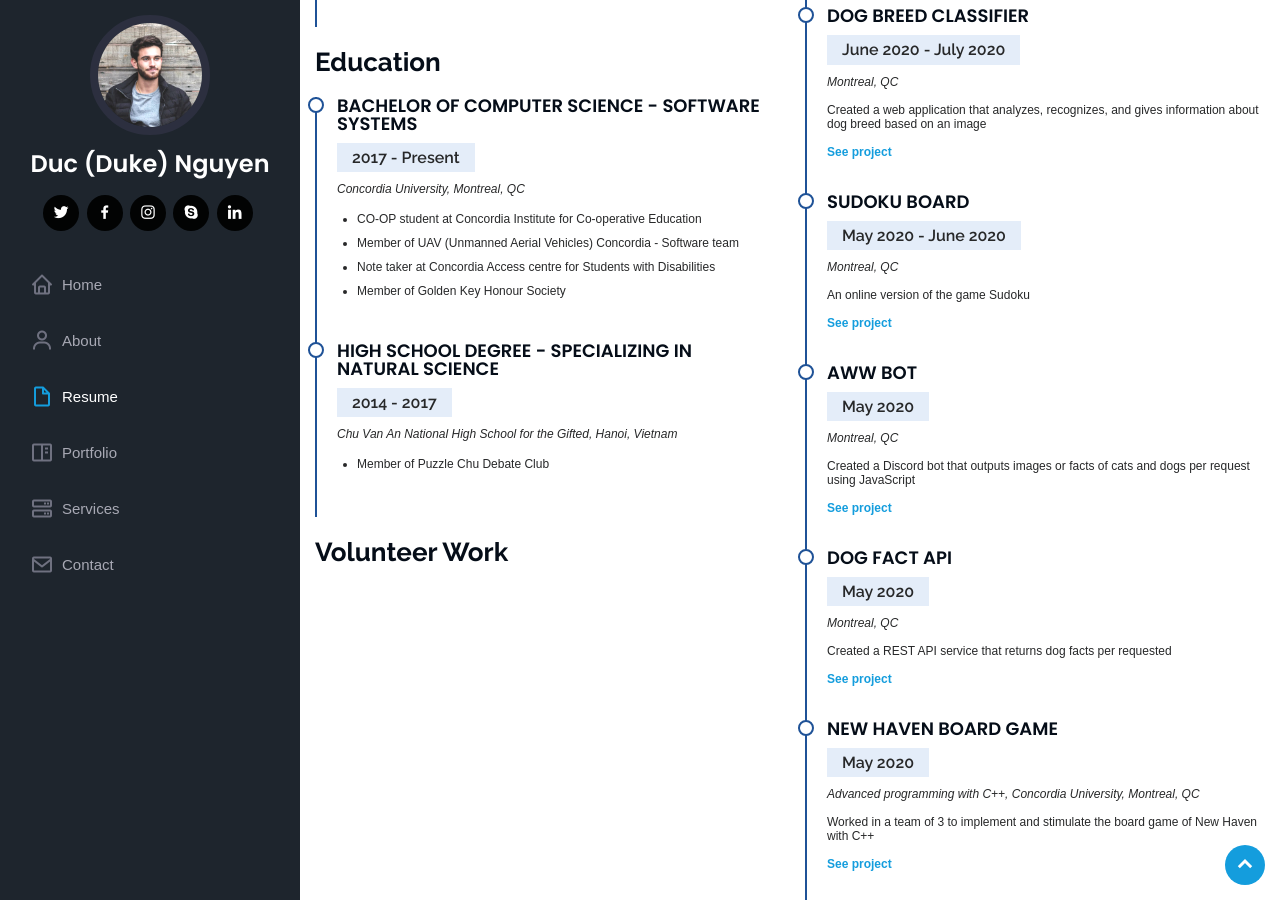
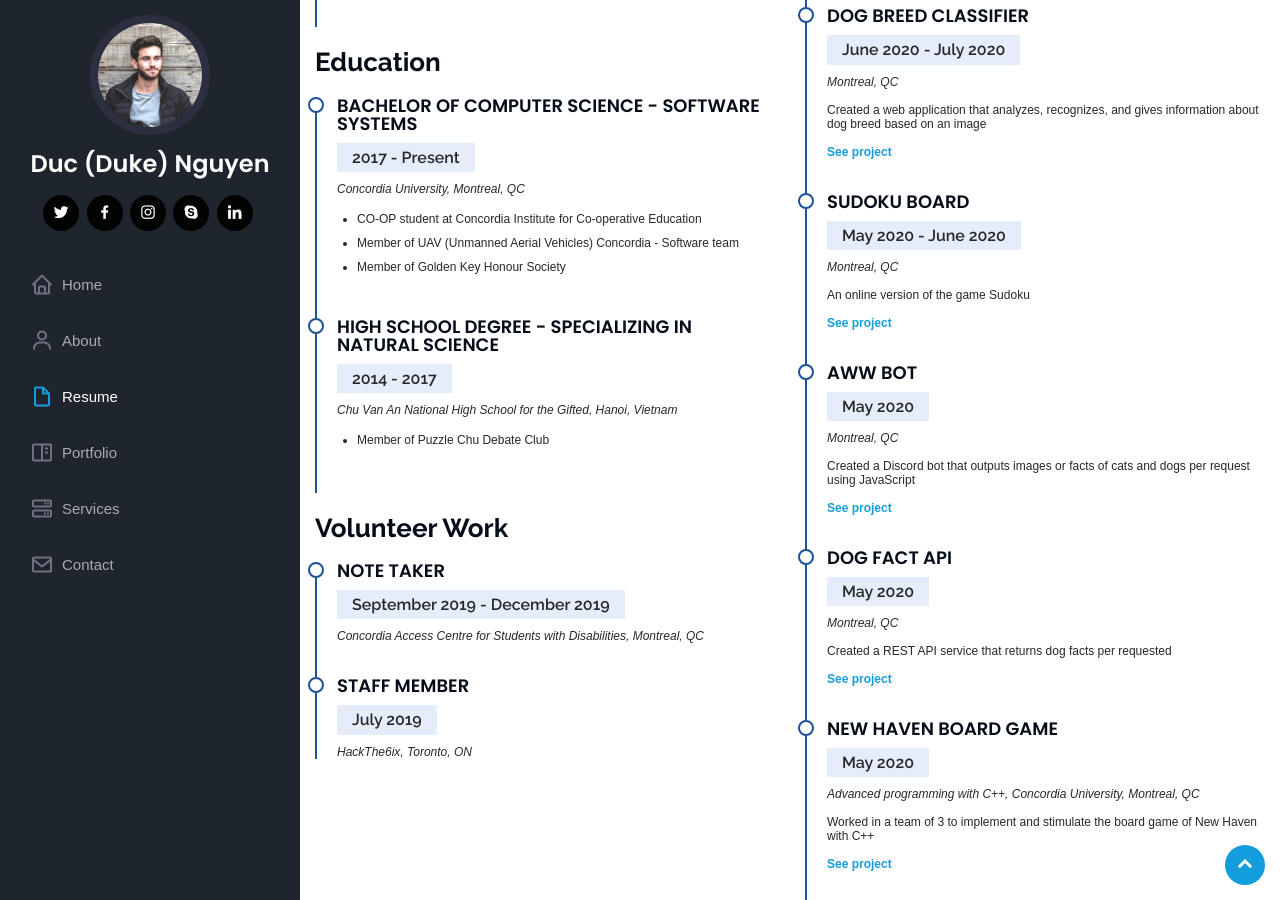
Before and after one commit to DucNgn/portfolio, a Jekyll site: the page built from index.html, in a window 1280 px wide and 900 px high, scrolled down 2461 px. Built offline with Jekyll 4.4.1, drawn with Linux system fonts in a browser that asks for light colours.

Commit message:
Add volunteer section

```diff
--- a/_data/education.yml
+++ b/_data/education.yml
@@ -4,7 +4,6 @@
   activities:
     - name: CO-OP student at Concordia Institute for Co-operative Education
     - name: Member of UAV (Unmanned Aerial Vehicles) Concordia - Software team
-    - name: Note taker at Concordia Access centre for Students with Disabilities
     - name: Member of Golden Key Honour Society
 - title: High school degree - Specializing in Natural Science
   time: 2014 - 2017
--- /dev/null
+++ b/_data/volunteer.yml
@@ -0,0 +1,6 @@
+- title: Note Taker
+  time: September 2019 - December 2019
+  location: Concordia Access Centre for Students with Disabilities, Montreal, QC
+- title: Staff Member
+  time: July 2019
+  location: HackThe6ix, Toronto, ON
```
